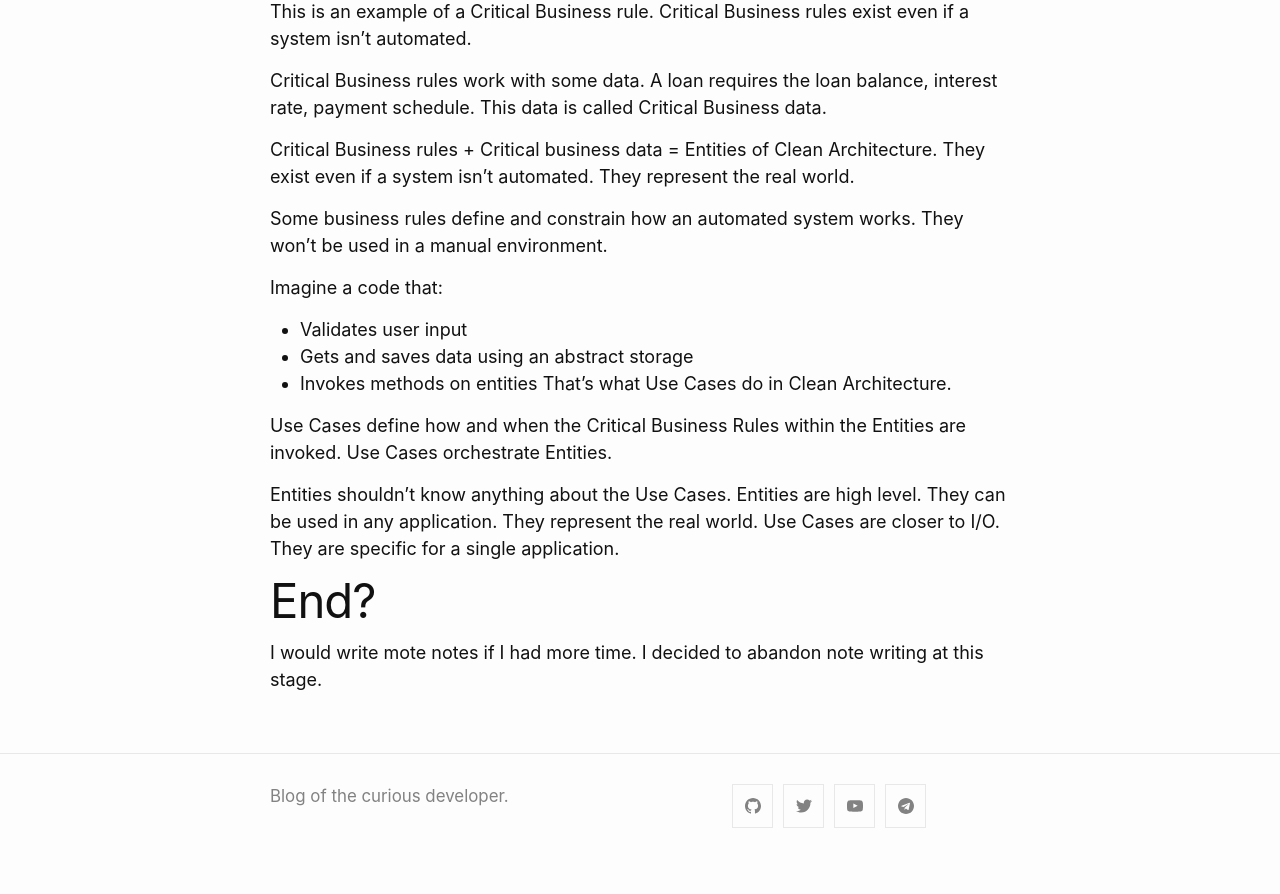
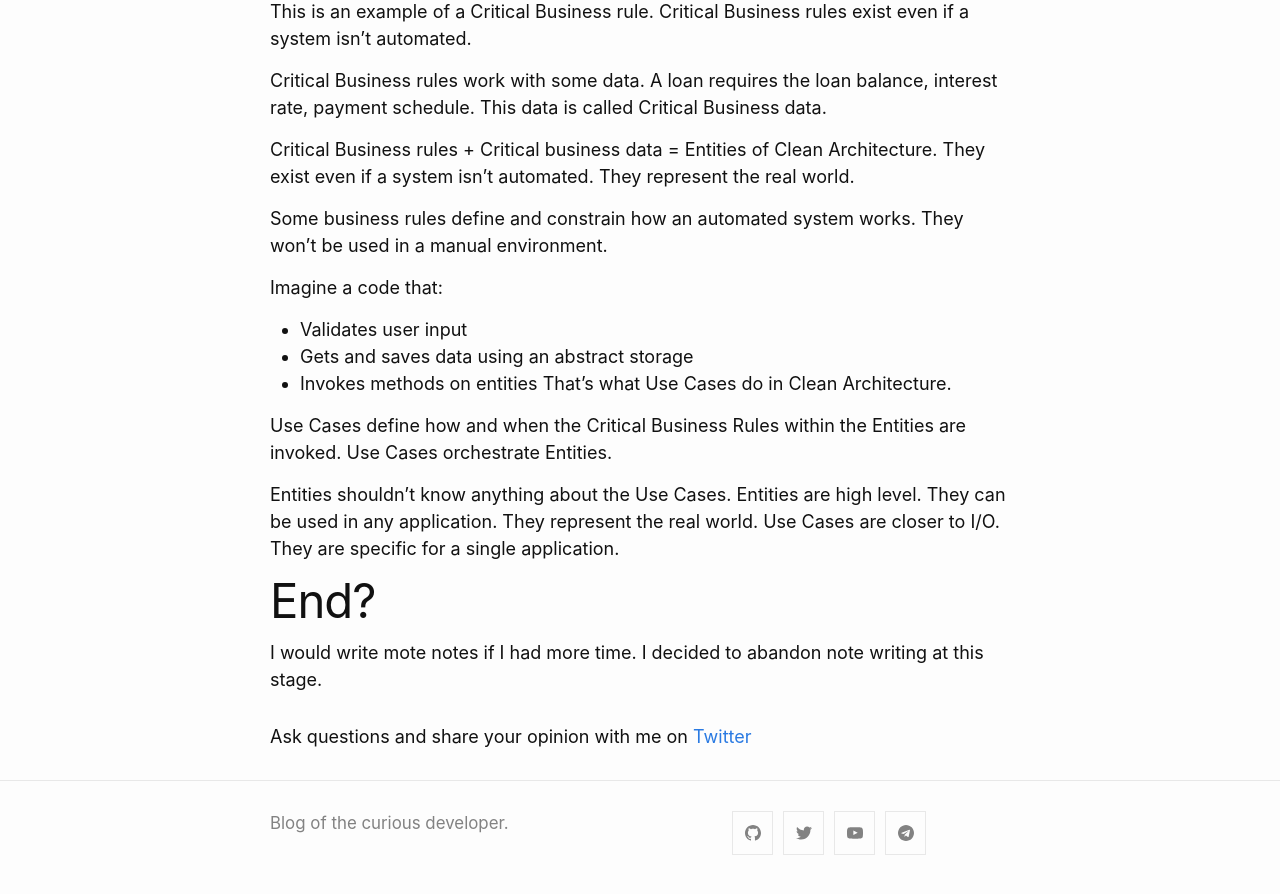
Before and after one commit to VysotskiVadim/VysotskiVadim.blog, a Jekyll site: the page built from _posts/2021-09-29-notes-from-clean-architecture-book.markdown, in a window 1280 px wide and 900 px high, scrolled down 4051 px. Shown: the top 894 px of the window. Built offline with Jekyll 4.4.1, drawn with Linux system fonts in a browser that asks for light colours; before the commit the page ends 4924 px from its top, so only the background shows below that; some of the changed lines change nothing that is shown.

Commit message:
added link to twitter

```diff
--- a/_posts/2021-09-29-notes-from-clean-architecture-book.markdown
+++ b/_posts/2021-09-29-notes-from-clean-architecture-book.markdown
@@ -4,6 +4,7 @@ title: "Notes from the Clean Architecture book"
 date: 2021-09-28 12:30:00 +0300
 image: /assets/clean-architecture-book.jpg
 description: "New things that I found in the Clean Architecture book."
+twitterLink: https://twitter.com/VysotskiVadim/status/1442784612942553090
 postImage:
   src: clean-architecture-book
   alt: Clean Architecture Cover
```
